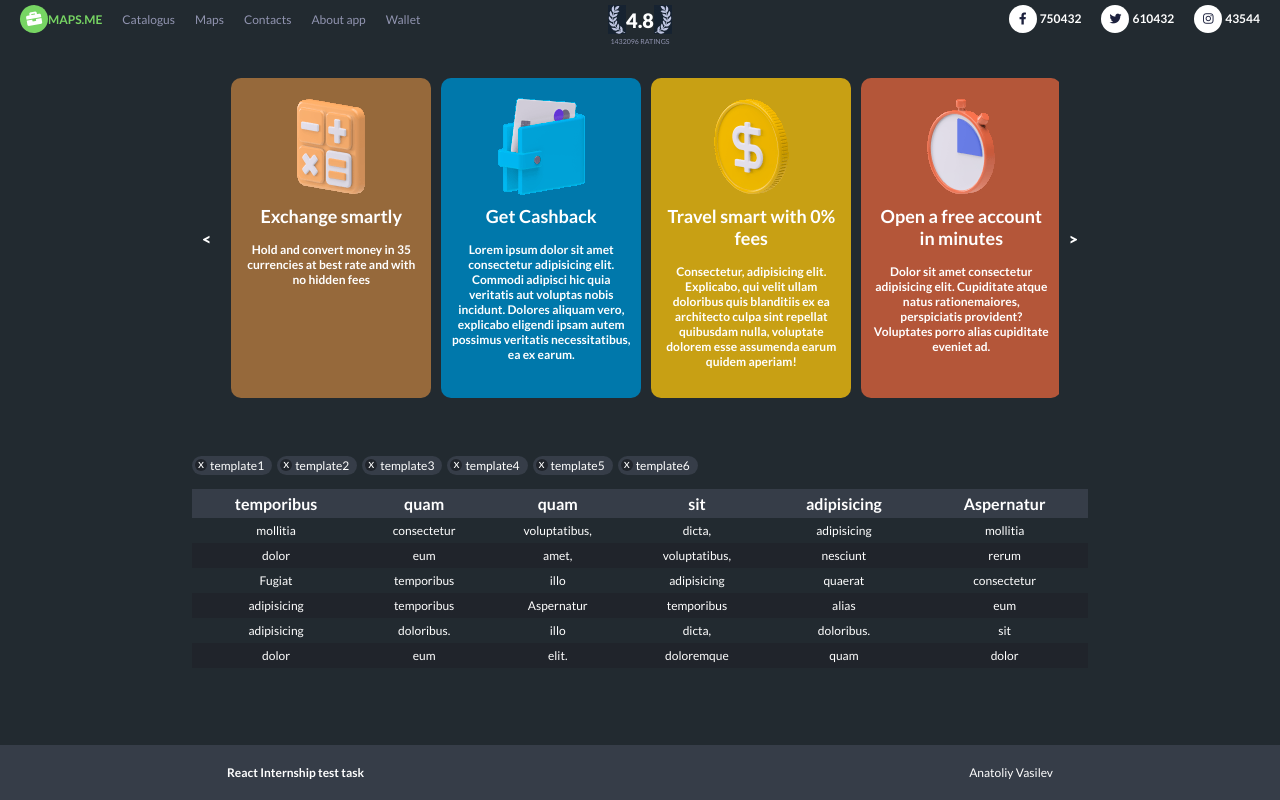
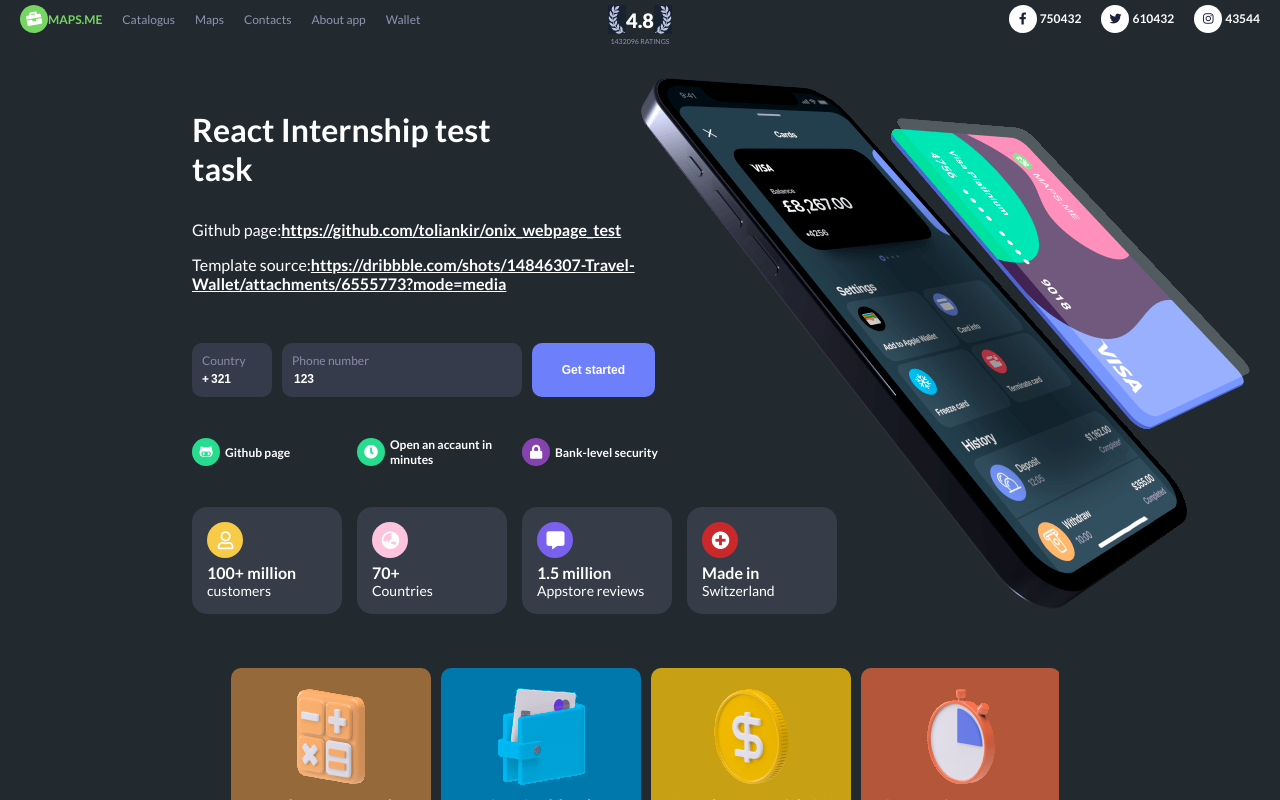
Before and after one commit to toliankir/onix_webpage_test, a React (Create React App) app: page / in a window 1280 px wide. Shown: the top 800 px of the page. Built offline with nearby package versions, Linux system fonts and the light colour scheme.

Commit message:
Implements all Components.

```diff
--- a/src/App.css
+++ b/src/App.css
@@ -202,6 +202,7 @@
 .colored-cards {
   display: flex;
   justify-content: space-between;
+  margin-top: 40px;
 }
 .colored-cards-body {
   flex-grow: 1;
@@ -323,23 +324,3 @@
   padding: 5px 0;
   margin: 0;
 }
-.footer {
-  padding: 20px 50px;
-  background-color: #363d48;
-  margin: 40px 0 0 0;
-}
-.footer div {
-  display: flex;
-  justify-content: space-between;
-}
-.footer p {
-  margin: 0;
-  font-size: 12px;
-  color: #fff;
-}
-.footer-title {
-  font-weight: 600;
-}
-.footer-copy {
-  font-size: 13px;
-}
--- a/src/App.js
+++ b/src/App.js
@@ -4,11 +4,13 @@
 import FooterComponent from "./Footer";
 import NeededComponent from "./Needed";
 import "./App.css";
+import MainContentComponent from "./MainContent";
 
 class App extends React.Component {
   render() {
-    return <div class="main-container">
+    return <div className="main-container">
       <HeaderComponenet />
+      <MainContentComponent />
       <ColoredCradsComponent />
       <NeededComponent />
       <FooterComponent />
--- /dev/null
+++ b/src/MainContent/LargeCards/LargeCard.js
@@ -0,0 +1,12 @@
+import React from "react";
+
+export default class LargeCardComponent extends React.Component {
+    render() {
+        const { card } = this.props;
+        return <div className="card">
+        <i className={card.classes.join(" ")}></i>
+        <p className="content-large">{card.title}</p>
+        <p className="content-small">{card.description}</p>
+    </div>
+    }
+}
--- /dev/null
+++ b/src/MainContent/LargeCards/index.js
@@ -0,0 +1,34 @@
+import React from "react";
+import LargeCardComponent from "./LargeCard";
+
+export default class LargeCardsComponent extends React.Component {
+cards = [
+    {
+        classes: ["far", "fa-user", "bg-yellow"],
+        title: "100+ million",
+        description: "customers"
+    },
+    {
+        classes: ["fas", "fa-globe-asia", "bg-pink"],
+        title: "70+",
+        description: "Countries"
+    },
+    {
+        classes: ["fas", "fa-comment-alt", "bg-purple"],
+        title: "1.5 million",
+        description: "Appstore reviews"
+    },
+    {
+        classes: ["fas", "fa-plus-circle", "bg-red"],
+        title: "Made in",
+        description: "Switzerland"
+    }
+]
+
+render() {
+    return <div className="large-cards">
+        { this.cards.map((card, index) => <LargeCardComponent key={index} card={card} />) }
+</div>
+}
+
+}
--- /dev/null
+++ b/src/MainContent/SmallCards/SmallCard.js
@@ -0,0 +1,15 @@
+import React from "react";
+
+export default class SmallCardComponent extends React.Component {
+    render() {
+        const {card} = this.props;
+        return <div className="card">
+        <i className={card.classes.join(" ")}></i>
+        <div>
+            { card.title ? <p className="content content-large">{card.title}</p> : ""}
+            { card.desciption ? <p className="content content-small">{card.desciption}</p> : ""}
+            { card.link ? <a target="_blank" rel="noreferrer" href={card.link.src}>{card.link.desciption}</a> : ""}
+        </div>
+    </div>
+    }
+}
--- /dev/null
+++ b/src/MainContent/SmallCards/index.js
@@ -0,0 +1,34 @@
+import React from "react";
+import "./index.css"
+import SmallCardComponent from "./SmallCard";
+
+export default class SmallCardsComponent extends React.Component {
+    cards = [
+        {
+            title: "Github page",
+            link: {
+                title: "Go to github page &gt;&gt;&gt;",
+                src: "https://github.com/toliankir/onix_webpage_test"
+            },
+            description: null,
+            classes: ["fab", "fa-github-alt", "bg-green"]
+        },
+        {
+            title: "Open an accaunt in minutes",
+            link: null,
+            description: null,
+            classes: ["fas", "fa-clock", "bg-green"]
+        },
+        {
+            title: "Bank-level security",
+            link: null,
+            description: "PCI DSS required",
+            classes: ["fas", "fa-lock", "bg-purple"]
+        },
+    ];
+
+    render() {
+        return <div className="small-cards">
+            { this.cards.map((card, index) => <SmallCardComponent key={index} card={card}/>) }
+        </div>}
+}
--- /dev/null
+++ b/src/MainContent/index.js
@@ -0,0 +1,36 @@
+import React from "react";
+import SmallCardsComponent from "./SmallCards";
+import LargeCardsComponent from "./LargeCards"
+
+export default class MainContentComponent extends React.Component {
+    render() {
+        return <div className="phone container">
+        <img src={"./img/phone.png"} className="phone-image" alt="Phone" />
+        <img src={"./img/card.png"} className="card-image" alt="Card" />
+        <h3>React Internship test task</h3>
+        <p className="title">Github page:
+            <a target="_blank" rel="noreferrer" href="https://github.com/toliankir/onix_webpage_test">
+                https://github.com/toliankir/onix_webpage_test
+            </a>
+        </p>
+        <p className="title">Template source:
+            <a target="_blank" rel="noreferrer" href="https://dribbble.com/shots/14846307-Travel-Wallet/attachments/6555773?mode=media">
+                https://dribbble.com/shots/14846307-Travel-Wallet/attachments/6555773?mode=media
+            </a>
+        </p>
+        <form>
+            <p className="input-wrapper user-code">
+                Country
+                <input readOnly type="text" value="321" />
+            </p>
+            <p className="input-wrapper user-phone">
+                Phone number
+                <input readOnly type="text" value="123" />
+            </p>
+            <button>Get started</button>
+        </form>
+            <SmallCardsComponent />
+            <LargeCardsComponent />
+        </div>
+    }
+}
--- a/src/Needed/index.js
+++ b/src/Needed/index.js
@@ -22,9 +22,9 @@
             </thead>
             <tbody>
                 { [...Array(6)].map((_, index) => {
-                return <tr key={`tr_${index}`}>{
-                    [...Array(6)].map((_, index) => <td key={`td_${index}`}>{this.getRandomWordFromLorem()}</td>)
-                }</tr>
+                return <tr key={`tr_${index}`}>
+                    { [...Array(6)].map((_, index) => <td key={`td_${index}`}>{this.getRandomWordFromLorem()}</td>) }
+                </tr>
                 }) }
             </tbody>
         </table>
```
Also changed, not shown: src/MainContent/SmallCards/index.css (added).
